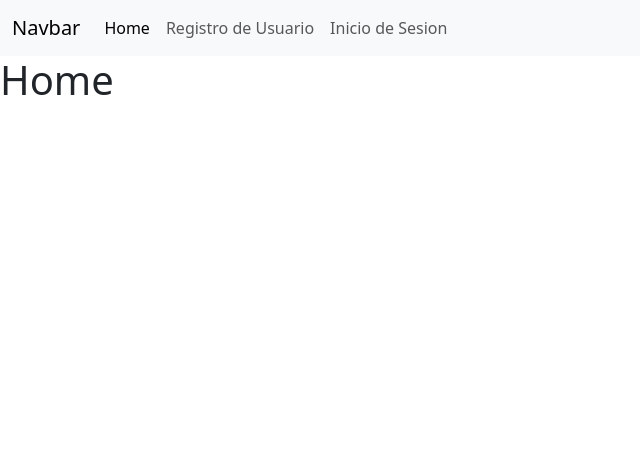
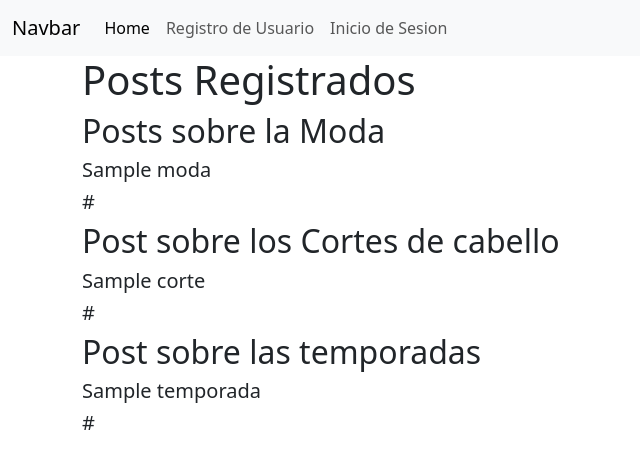
Before and after one commit to francocolil/Blog, a Python web app: template Aplicacion/templates/auth/home.html in a window 1280 px wide. Shown: the top 469 px of the page, without its empty margins (0-640 px from the left). Run offline with Jinja, Linux system fonts and the light colour scheme; the template is opened without the code that fills it: most values are stand-ins (such as "Sample title", 1, 10 or a date in 2020); some libraries are stand-ins or nearby versions.

Commit message:
Se agrego Flask-WTF y Flask-ckeditor para registarlos posts

```diff
--- a/Aplicacion/models.py
+++ b/Aplicacion/models.py
@@ -38,14 +38,12 @@ class Post_Cortes(db.Model):
     title = db.Column(db.Integer, nullable=False)
     url = db.Column(db.String(50), nullable=False)
     desc = db.Column(db.Text)
-    photo = db.Column(db.String(100))
 
-    def __init__(self, created_by, title,url,desc,photo):
+    def __init__(self, created_by, title,url,desc):
         self.created_by = created_by
         self.title = title
         self.url = url
         self.desc = desc
-        self.photo = photo
 
     def __reprt__(self):
         return f"<Cortes: {self.title}>"
--- a/Aplicacion/post_general.py
+++ b/Aplicacion/post_general.py
@@ -17,4 +17,4 @@ def post():
     posCortes = Post_Cortes.query.all()
     posTemporadas = Post_Temporadas.query.all()
 
-    return render_template('auth/home.html')
+    return render_template('auth/home.html', postModa=postModa, posCortes=posCortes, posTemporadas= posTemporadas)
--- a/Aplicacion/templates/auth/home.html
+++ b/Aplicacion/templates/auth/home.html
@@ -1,4 +1,42 @@
 {% extends 'base.html' %} {% block title %} Home User {% endblock %} {% block
 content %}
-<h1>Home</h1>
-{% endblock %}
+
+<div class="container">
+  <h1>Posts Registrados</h1>
+
+  <!-- POST DE MODA -->
+  {% for Moda in postModa | reverse %}
+  <h2>Posts sobre la Moda</h2>
+  <tr>
+    <td>
+      <h5>{{Moda.title}}</h5>
+      <h5>{{Moda.url}}</h5>
+    </td>
+  </tr>
+
+  {% endfor %}
+
+  <!-- POST DE CORTES -->
+  {% for Cortes in posCortes | reverse %}
+  <h2>Post sobre los Cortes de cabello</h2>
+  <tr>
+    <td>
+      <h5>{{Cortes.title}}</h5>
+      <h5>{{Cortes.url}}</h5>
+    </td>
+  </tr>
+
+  {% endfor %}
+
+  <!-- POST DE TEMPORADAS -->
+  {% for Temporada in posTemporadas | reverse %}
+  <h2>Post sobre las temporadas</h2>
+  <tr>
+    <td>
+      <h5>{{Temporada.title}}</h5>
+      <h5>{{Temporada.url}}</h5>
+    </td>
+  </tr>
+
+  {% endfor %} {% endblock %}
+</div>
--- a/Aplicacion/templates/base.html
+++ b/Aplicacion/templates/base.html
@@ -51,7 +51,9 @@
             </li>
 
             <li class="nav-item">
-              <a class="nav-link" href="#">Registro de Post de Cortes</a>
+              <a class="nav-link" href="{{url_for('postcortes.create')}}"
+                >Registro de Post de Cortes</a
+              >
             </li>
 
             <li class="nav-item">
@@ -91,5 +93,8 @@
       integrity="sha384-YvpcrYf0tY3lHB60NNkmXc5s9fDVZLESaAA55NDzOxhy9GkcIdslK1eN7N6jIeHz"
       crossorigin="anonymous"
     ></script>
+
+    <!-- CKEDITOR PARA CREAR EL BLOG -->
+    {{ ckeditor.load() }}
   </body>
 </html>
--- a/Aplicacion/templates/post_cortes/create.html
+++ b/Aplicacion/templates/post_cortes/create.html
@@ -7,8 +7,10 @@
     <input type="text" name="title" id="title" required />
     <label for="url">Url: </label>
     <input type="text" name="url" id="url" required />
-    <label for="desc">Descripcion: </label>
-    <input type="text" name="desc" id="desc" required />
+    <label for="desc">Contenido: </label>
+    <!-- CARGAR CKEDITOR -->
+    {{ ckeditor.create() }}
+    <br />
     <input type="submit" value="Subir Post" />
   </form>
 </div>
```
Also changed, not shown: Aplicacion/__init__.py (+9 -6 lines), Aplicacion/post_cortes.py (added, +42 -0 lines), Aplicacion/post_moda.py (added, +8 -0 lines), Aplicacion/post_temporada.py (added, +8 -0 lines), config.py (added, +10 -0 lines), instance/project.db, 1 other file.
